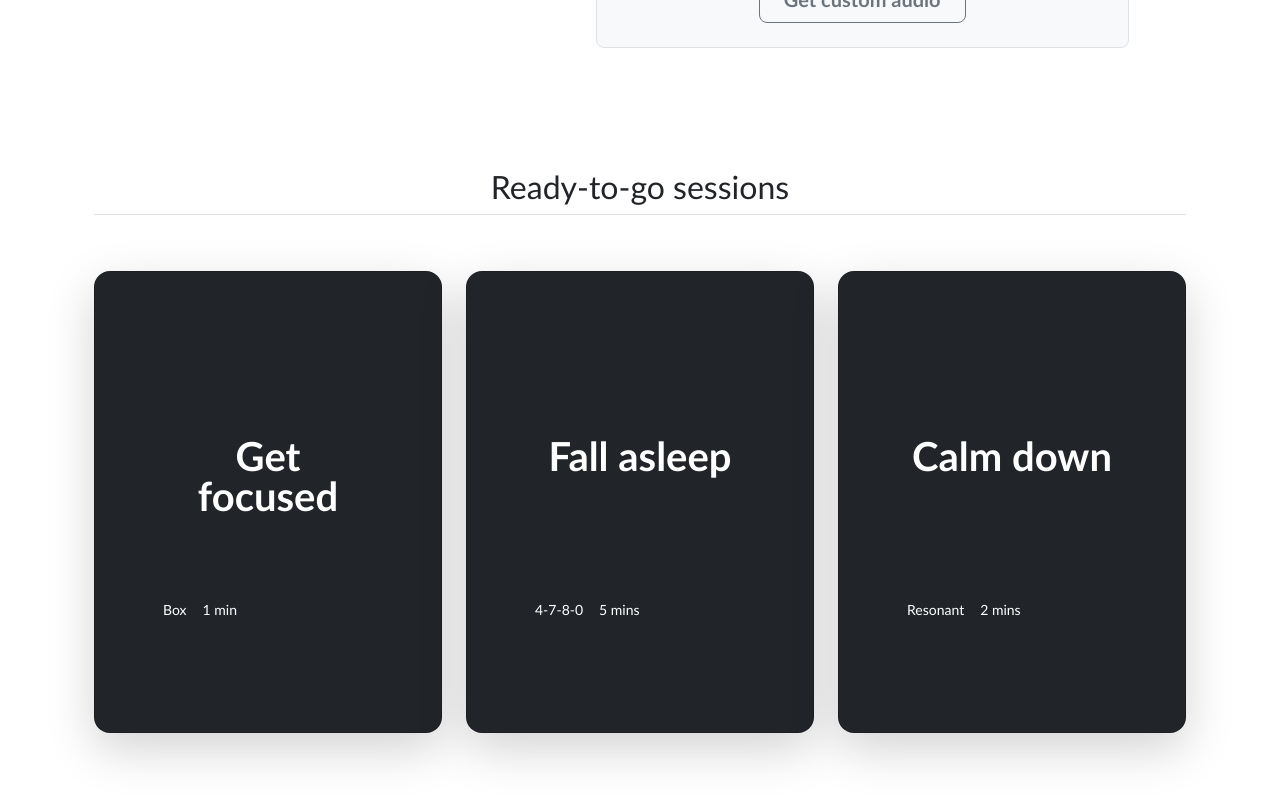
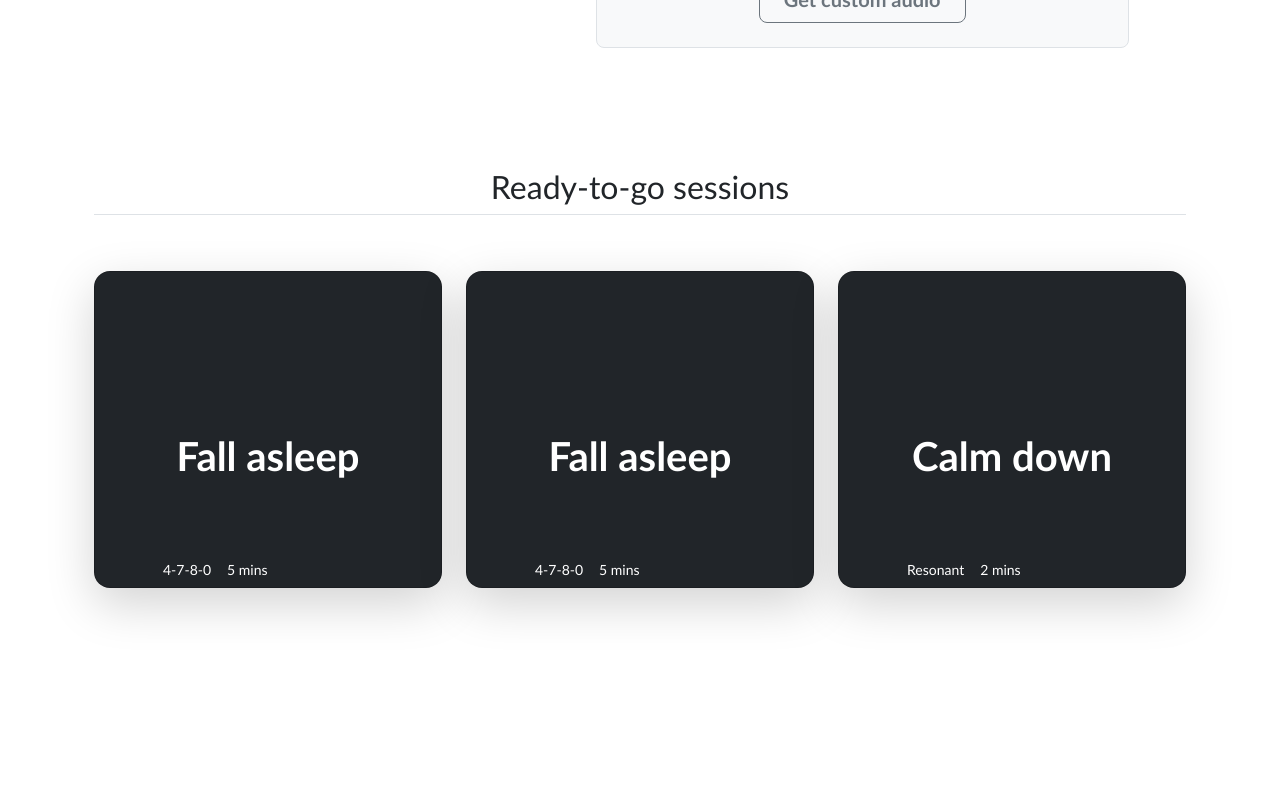
Before and after one commit to sophwag/fe-breathwork-customizer, a React (Create React App) app: page / in a window 1280 px wide. Shown: the part 516-1316 px from the top of the page. Built offline with nearby package versions, Linux system fonts and the light colour scheme; a web font is replaced by a local one.

Commit message:
Adjusting cards for prefilled sessions

```diff
--- a/src/components/PreFilled.tsx
+++ b/src/components/PreFilled.tsx
@@ -12,28 +12,11 @@ const PreFilled = (props: any) => {
         <div className="container px-4 py-5" id="custom-cards">
           <h2 className="pb-2 border-bottom">Ready-to-go sessions</h2>
 
-          <div onClick={handleClick} className="row row-cols-1 row-cols-lg-3 align-items-stretch g-4 py-5">
-            <div className="col">
-              <div className="card card-cover h-100 overflow-hidden text-bg-dark rounded-4 shadow-lg" style={{ color: 'blue', lineHeight : 10, padding: 20 }}>
-                <div className="d-flex flex-column h-100 p-5 pb-3 text-white text-shadow-1">
-                  <h2 className="pt-5 mt-5 mb-4 display-6 lh-1 fw-bold">Get focused</h2>
-                  <ul className="d-flex list-unstyled mt-auto">
-                    <li className="d-flex align-items-center me-3">
-                      {/* <svg className="bi me-2" width="1em" height="1em"><use xlink:href="#geo-fill"/></svg> */}
-                      <small>Box</small>
-                    </li>
-                    <li className="d-flex align-items-center">
-                      {/* <svg className="bi me-2" width="1em" height="1em"><use xlink:href="#calendar3"/></svg> */}
-                      <small>1 min</small>
-                    </li>
-                  </ul>
-                </div>
-              </div>
-            </div>
+          <div className="row row-cols-1 row-cols-lg-3 align-items-stretch g-4 py-5">
 
-            <div className="col">
-              <div className="card card-cover h-100 overflow-hidden text-bg-dark rounded-4 shadow-lg" style={{ color: 'blue', lineHeight : 10, padding: 20 }}>
-                <div className="d-flex flex-column h-100 p-5 pb-3 text-white text-shadow-1">
+            <div onClick={handleClick} className="col">
+              <div className="card card-cover h-75 overflow-hidden text-bg-dark rounded-4 shadow-lg" style={{ color: 'blue', lineHeight : 10, padding: 20 }}>
+                <div className="d-flex flex-column h-75 p-5 pb-3 text-white text-shadow-1">
                   <h2 className="pt-5 mt-5 mb-4 display-6 lh-1 fw-bold">Fall asleep</h2>
                   <ul className="d-flex list-unstyled mt-auto">
                     <li className="d-flex align-items-center me-3">
@@ -50,8 +33,26 @@ const PreFilled = (props: any) => {
             </div>
 
             <div className="col">
-              <div className="card card-cover h-100 overflow-hidden text-bg-dark rounded-4 shadow-lg" style={{ color: 'blue', lineHeight : 10, padding: 20 }}>
-                <div className="d-flex flex-column h-100 p-5 pb-3 text-shadow-1">
+              <div className="card card-cover h-75 overflow-hidden text-bg-dark rounded-4 shadow-lg" style={{ color: 'blue', lineHeight : 10, padding: 20 }}>
+                <div className="d-flex flex-column h-75 p-5 pb-3 text-white text-shadow-1">
+                  <h2 className="pt-5 mt-5 mb-4 display-6 lh-1 fw-bold">Fall asleep</h2>
+                  <ul className="d-flex list-unstyled mt-auto">
+                    <li className="d-flex align-items-center me-3">
+                      {/* <svg className="bi me-2" width="1em" height="1em"><use xlink:href="#geo-fill"/></svg> */}
+                      <small>4-7-8-0</small>
+                    </li>
+                    <li className="d-flex align-items-center">
+                      {/* <svg className="bi me-2" width="1em" height="1em"><use xlink:href="#calendar3"/></svg> */}
+                      <small> 5 mins </small>
+                    </li>
+                  </ul>
+                </div>
+              </div>
+            </div>
+
+            <div className="col">
+              <div className="card card-cover h-75 overflow-hidden text-bg-dark rounded-4 shadow-lg" style={{ color: 'blue', lineHeight : 10, padding: 20 }}>
+                <div className="d-flex flex-column h-75 p-5 pb-3 text-shadow-1">
                   <h2 className="pt-5 mt-5 mb-4 display-6 lh-1 fw-bold">Calm down</h2>
                   <ul className="d-flex list-unstyled mt-auto">
                     <li className="d-flex align-items-center me-3">
```
